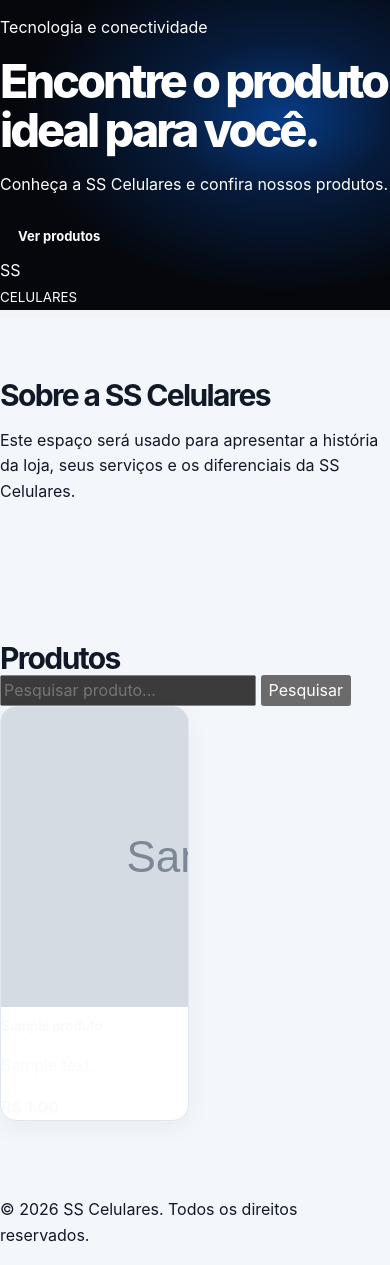
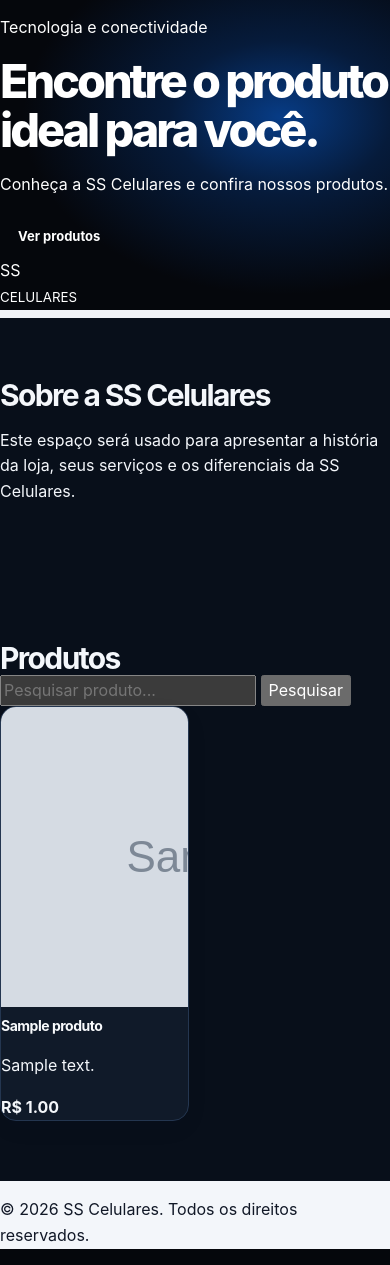
Before and after one commit to Kyrsthen/Prototipo_S.S.Celulares, a Flask app: page / in a window 390 px wide. Shown: the part 52-1317 px from the top of the page. Run offline with Flask 3, Linux system fonts and the light colour scheme; tables that the repository leaves empty hold one stand-in row (values such as "Sample post"); grey boxes marked "Sample" are stand-in pictures.

Commit message:
Unifica tema escuro e melhora navegacao responsiva

```diff
--- a/assets/css/style.css
+++ b/assets/css/style.css
@@ -336,3 +336,124 @@
 .carrinho-vazio>span{font-size:35px;color:#087eff}
 .resumo-carrinho{padding:24px}
 @media(max-width:760px){.pagina-conteudo{padding:40px 0 52px}.pagina-cards{grid-template-columns:1fr;gap:13px}.pagina-cards article{min-height:unset}.rodape-padrao{grid-template-columns:1fr;gap:18px}.rodape-links{justify-content:flex-start}.rodape-final{grid-column:auto;flex-wrap:wrap}.pagina-conteudo h1{font-size:36px}}
+
+
+/* =========================================================
+   Ajustes globais: tema escuro consistente e navegação
+   ========================================================= */
+:root {
+  color-scheme: dark;
+  --ink: #f4f7fb;
+  --muted: #aab7c8;
+  --navy: #05070c;
+  --navy-2: #0b1422;
+  --lime: #0785ff;
+  --paper: #0a111d;
+  --line: #1d2b40;
+  --white: #101a29;
+  --shadow: 0 18px 50px rgba(0, 0, 0, .28);
+}
+html { background: #05070c; color-scheme: dark; }
+body { background: #05070c; color: #f4f7fb; }
+main, section, .secao, .catalogo, .sobre, .beneficios,
+.categorias-home, .assistencia-home, .marcas-home,
+.home-categorias, .home-destaques, .home-sobre,
+.home-assistencia, .pagina-conteudo, .catalogo-explorar {
+  color: #f4f7fb;
+  background-color: #080f1a;
+}
+.home-categorias, .categorias-home, .beneficios,
+.assistencia-home, .home-assistencia, .marcas-home,
+.home-sobre {
+  border-color: #1d2b40;
+}
+.home-categoria, .categoria-home, .pagina-cards article,
+.produto, .contador, .campo-busca, .carrinho-vazio,
+.item-carrinho, .resumo-carrinho {
+  color: #f4f7fb;
+  background: #101a29;
+  border-color: #243650;
+}
+.home-categoria strong, .home-produto h3,
+.assistencia-conteudo h2, .assistencia-conteudo h3,
+.home-assistencia h2, .home-sobre h2,
+.home-destaques h2, .home-categorias strong {
+  color: #f4f7fb;
+}
+.home-categoria p, .home-produto p, .home-sobre p,
+.assistencia-conteudo p, .home-assistencia p,
+.pagina-cards p, .pagina-intro, .texto-secundario {
+  color: #b8c5d6;
+}
+.home-assistencia, .assistencia-home {
+  background: #0b1422;
+}
+.home-assistencia-foto, .assistencia-foto {
+  background-color: #071a32;
+}
+.home-marcas, .marcas-home {
+  background: #0b1422;
+  color: #f4f7fb;
+}
+.home-marcas span, .marcas-lista span { color: #e7effa; }
+.home-rodape, .rodape, .rodape-global {
+  background: #03060b;
+  color: #dce7f5;
+  border-color: #1d2b40;
+}
+.topo, .topo-padrao {
+  position: sticky;
+  top: 0;
+  z-index: 20;
+  background: rgba(5, 7, 12, .96);
+  border-bottom: 1px solid #1d2b40;
+  backdrop-filter: blur(14px);
+}
+.barra { min-width: 0; }
+.navegacao {
+  min-width: 0;
+  flex-wrap: wrap;
+  justify-content: center;
+}
+.navegacao a {
+  padding: 8px 0;
+  white-space: nowrap;
+  transition: color .18s ease;
+}
+.navegacao a:hover,
+.navegacao a:focus-visible,
+.navegacao a[aria-current="page"] { color: #0785ff; }
+a:focus-visible, button:focus-visible, input:focus-visible,
+select:focus-visible {
+  outline: 2px solid #0785ff;
+  outline-offset: 3px;
+}
+.home-botao-azul, .botao-principal, .home-botao-azul:visited {
+  background: #087bfa;
+  color: #fff;
+}
+@media (max-width: 800px) {
+  .barra { gap: 12px; }
+  .navegacao { justify-content: flex-start; }
+}
+@media (max-width: 560px) {
+  .barra { align-items: center; }
+  .navegacao {
+    order: 3;
+    display: flex;
+    width: 100%;
+    overflow-x: auto;
+    flex-wrap: nowrap;
+    justify-content: flex-start;
+    gap: 18px;
+    padding: 4px 0 9px;
+    scrollbar-width: thin;
+    scrollbar-color: #24558a transparent;
+  }
+  .navegacao a { flex: 0 0 auto; }
+  .home-atalhos { margin-left: auto; }
+}
+@media (prefers-reduced-motion: reduce) {
+  html { scroll-behavior: auto; }
+  *, *::before, *::after { transition-duration: .01ms !important; }
+}
```
